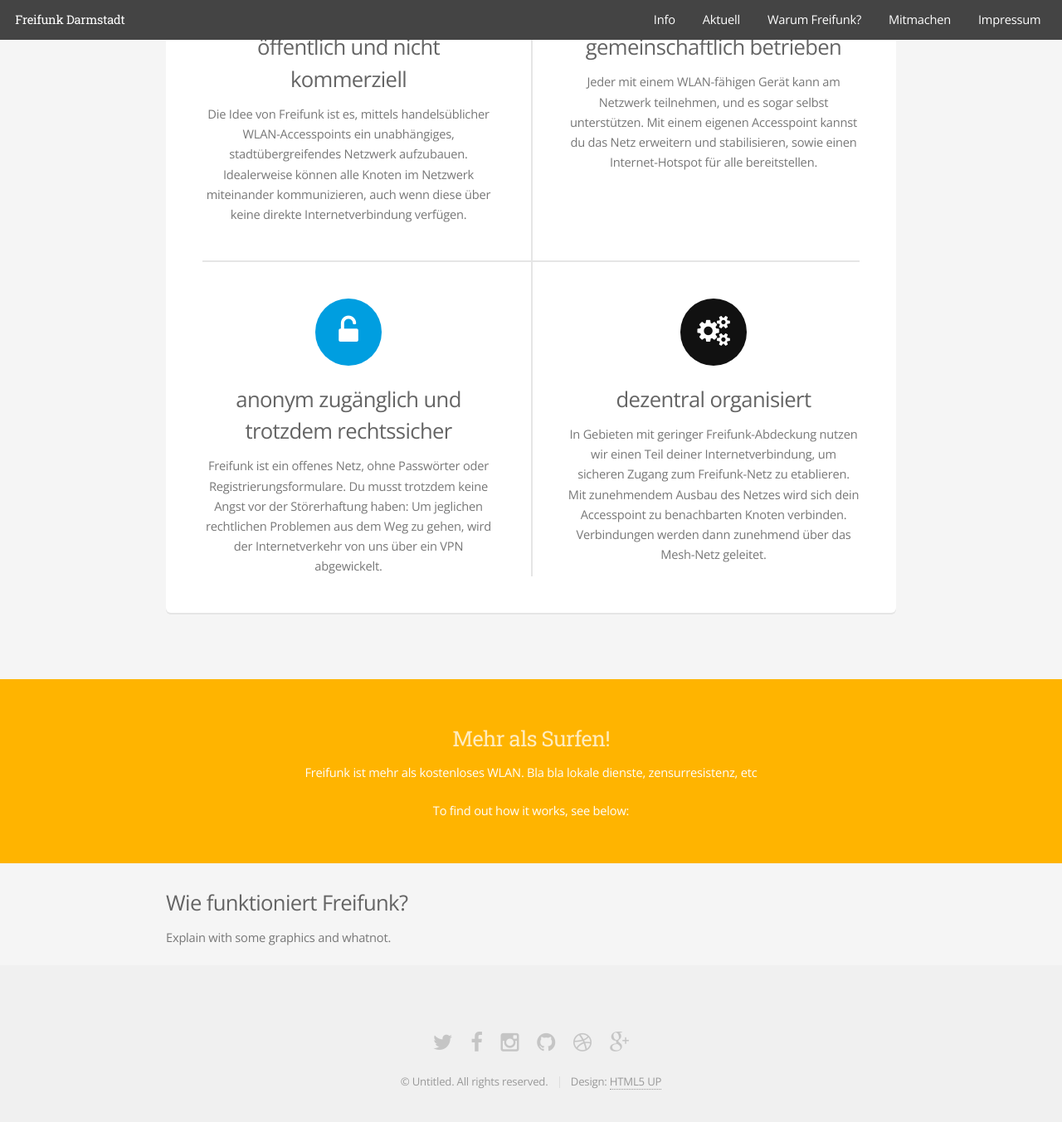
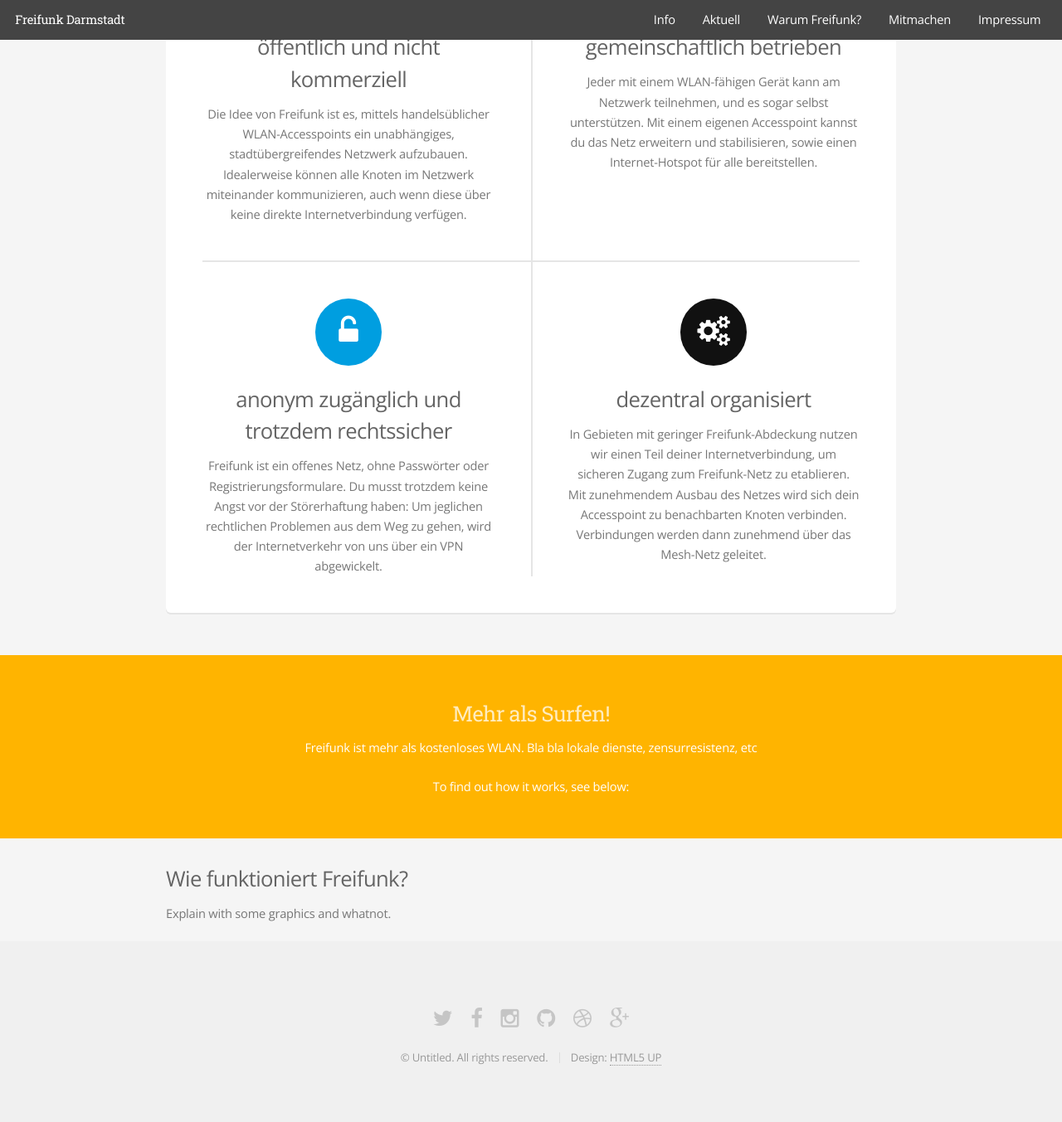
Before and after one commit to mdrenger/darmstadt.freifunk.net, a Jekyll site: the page built from pages/index.html, in a window 1280 px wide and 1400 px high, scrolled down 1027 px. Shown: the top 1353 px of the window at 83% size. Built offline with Jekyll 4.4.1, drawn with Linux system fonts in a browser that asks for light colours.

Commit message:
fixed typo

```diff
--- a/css/style.scss
+++ b/css/style.scss
@@ -1235,7 +1235,7 @@
 /* Main */
 
 	#main {
-		padding: 4em 0;
+		padding: 4em 0 $size-element-height 0;
 
 		> header {
 			text-align: center;
```
